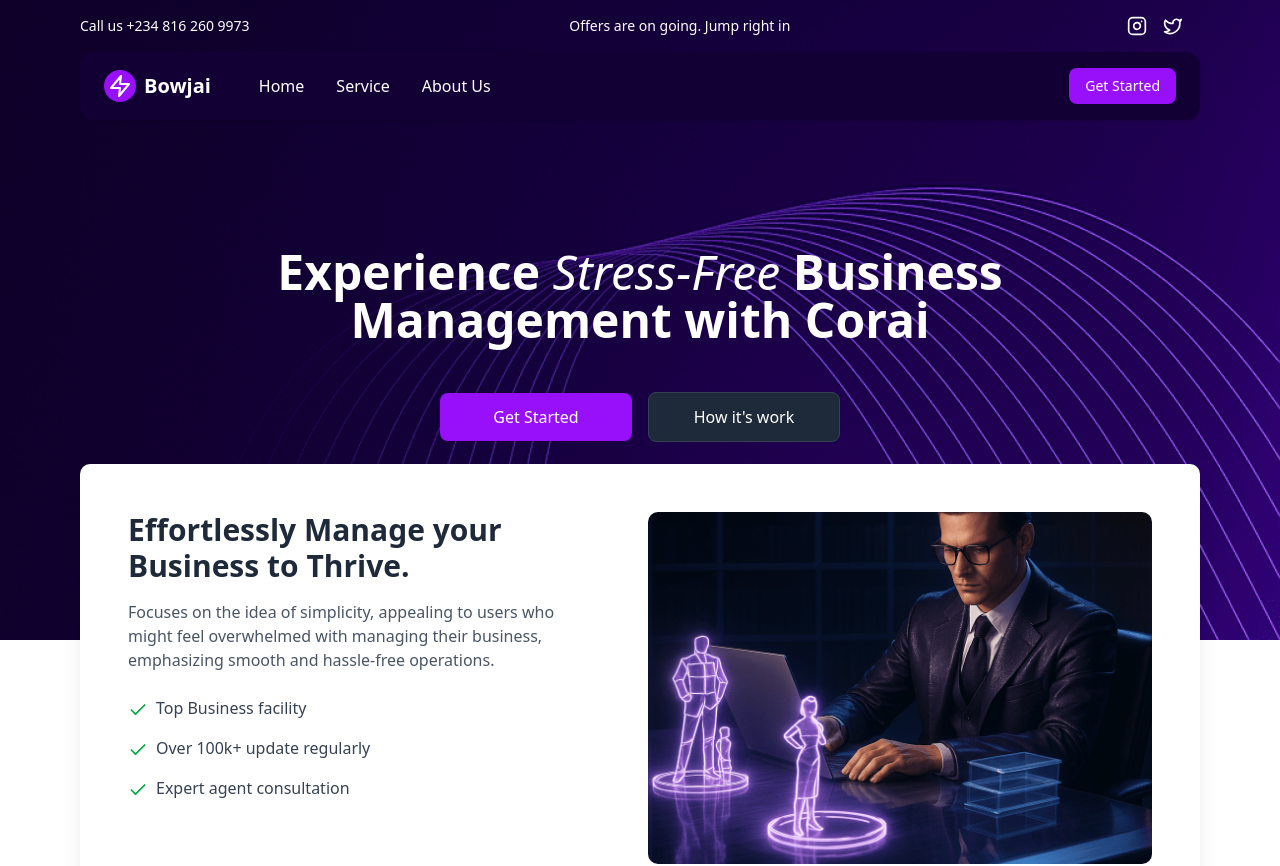
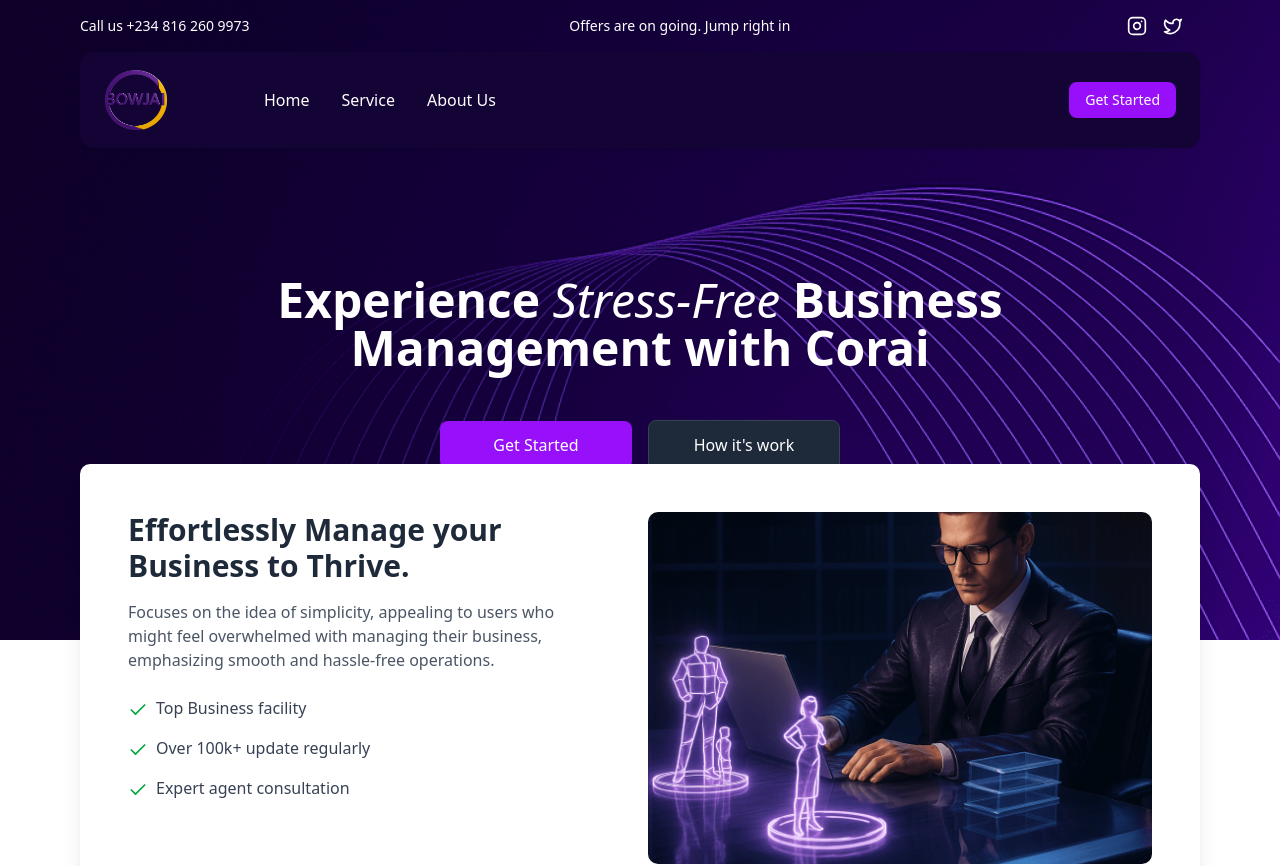
Before and after one commit to joshhumphrey02/boijai, a React (Vite) app: page / in a window 1280 px wide. Shown: the top 866 px of the page. Built offline with nearby package versions, Linux system fonts and the light colour scheme.

Commit message:
updated logo

```diff
--- a/index.html
+++ b/index.html
@@ -2,7 +2,7 @@
 <html lang="en">
   <head>
     <meta charset="UTF-8" />
-    <link rel="icon" type="image/svg+xml" href="/vite.svg" />
+    <link rel="icon" type="image/svg+xml" href="/logo.png" />
     <meta name="viewport" content="width=device-width, initial-scale=1.0" />
     <title>Bowjai</title>
   </head>
--- a/src/components/Footer.tsx
+++ b/src/components/Footer.tsx
@@ -5,23 +5,10 @@ export const Footer = () => {
         <div className="grid grid-cols-1 md:grid-cols-4 gap-8">
           <div className="col-span-1">
             <div className="flex items-center mr-12">
-              <div className="bg-purple-600 p-1 rounded-full mr-2">
-                <svg
-                  xmlns="http://www.w3.org/2000/svg"
-                  width="24"
-                  height="24"
-                  viewBox="0 0 24 24"
-                  fill="none"
-                  stroke="currentColor"
-                  strokeWidth="2"
-                  strokeLinecap="round"
-                  strokeLinejoin="round"
-                  className="text-white"
-                >
-                  <path d="M13 2L3 14h9l-1 8 10-12h-9l1-8z" />
-                </svg>
-              </div>
-              <span className="text-xl font-bold">Bowjai</span>
+              <img
+                src="/trans-logo.png"
+                className=" w-16 h-16 rounded-full object-cover"
+              />
             </div>
             <p className="mt-4 text-gray-600 text-sm">
               Monitor performance, track top-selling products, conversion rates,
--- a/src/components/Header.tsx
+++ b/src/components/Header.tsx
@@ -22,26 +22,13 @@ export function Header() {
         </div>
       </div>
       {/* Navigation */}
-      <div className="flex justify-between items-center bg-[#120035] shadow rounded-xl px-6 py-4 ">
+      <div className="flex justify-between items-center bg-[#140335] shadow rounded-xl px-6 py-4 ">
         <div className="flex items-center">
-          <div className="flex items-center mr-12">
-            <div className="bg-purple-600 p-1 rounded-full mr-2">
-              <svg
-                xmlns="http://www.w3.org/2000/svg"
-                width="24"
-                height="24"
-                viewBox="0 0 24 24"
-                fill="none"
-                stroke="currentColor"
-                strokeWidth="2"
-                strokeLinecap="round"
-                strokeLinejoin="round"
-                className="text-white"
-              >
-                <path d="M13 2L3 14h9l-1 8 10-12h-9l1-8z" />
-              </svg>
-            </div>
-            <span className="text-xl font-bold">Bowjai</span>
+          <div className="flex items-center mr-12 md:mr-24">
+            <img
+              src="/trans-logo.png"
+              className=" w-16 h-16 rounded-full object-cover"
+            />
           </div>
           <nav className="hidden md:flex items-center space-x-8">
             <div className="flex items-center cursor-pointer">Home</div>
```
Also changed, not shown: public/logo.png (added), public/trans-logo.png (added).
